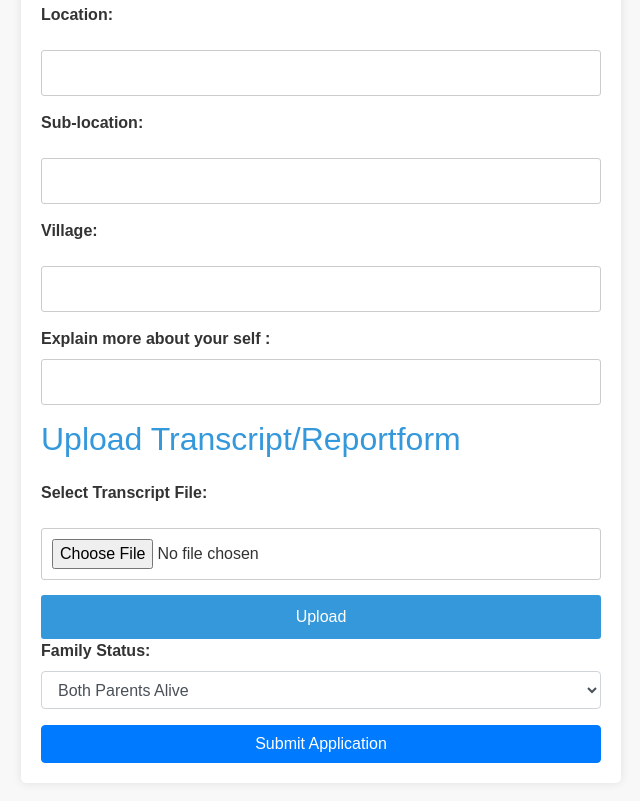
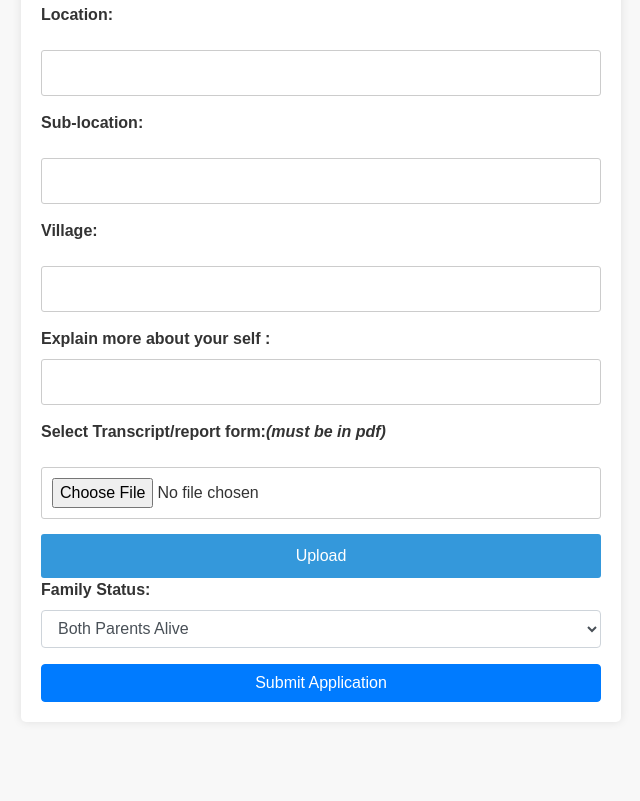
Before and after one commit to EngineerMigwi/bursary-system, a plain HTML site: page applicationForm.html in a window 1280 px wide. Shown: the part 1819-2620 px from the top of the page, without its empty margins (319-959 px from the left). After the commit the page ends 2561 px from the top, so only its background shows below. Drawn offline with nearby package versions, Linux system fonts and the light colour scheme.

Commit message:
Update applicationForm.html

```diff
--- a/applicationForm.html
+++ b/applicationForm.html
@@ -241,10 +241,10 @@ button:hover {
             <input type="text" id="explain" required>
             </div>
 
-    <h2>Upload Transcript/Reportform</h2>
+
 
     <form id="transcriptForm">
-        <label for="transcriptFile">Select Transcript File:</label>
+        <label for="transcriptFile">Select Transcript/report form:<em>(must be in pdf)</em></label>
         <input type="file" id="transcriptFile" name="transcriptFile" accept=".pdf, .doc, .docx">
 
         <button type="button" onclick="uploadTranscript()">Upload</button>
```
